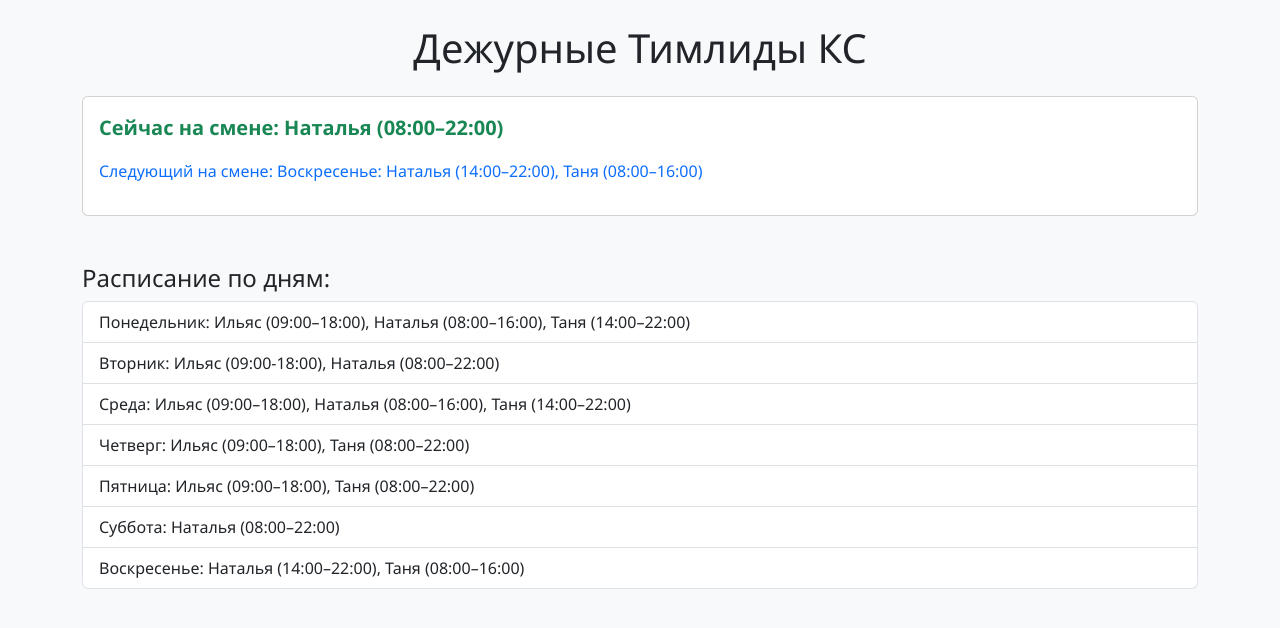
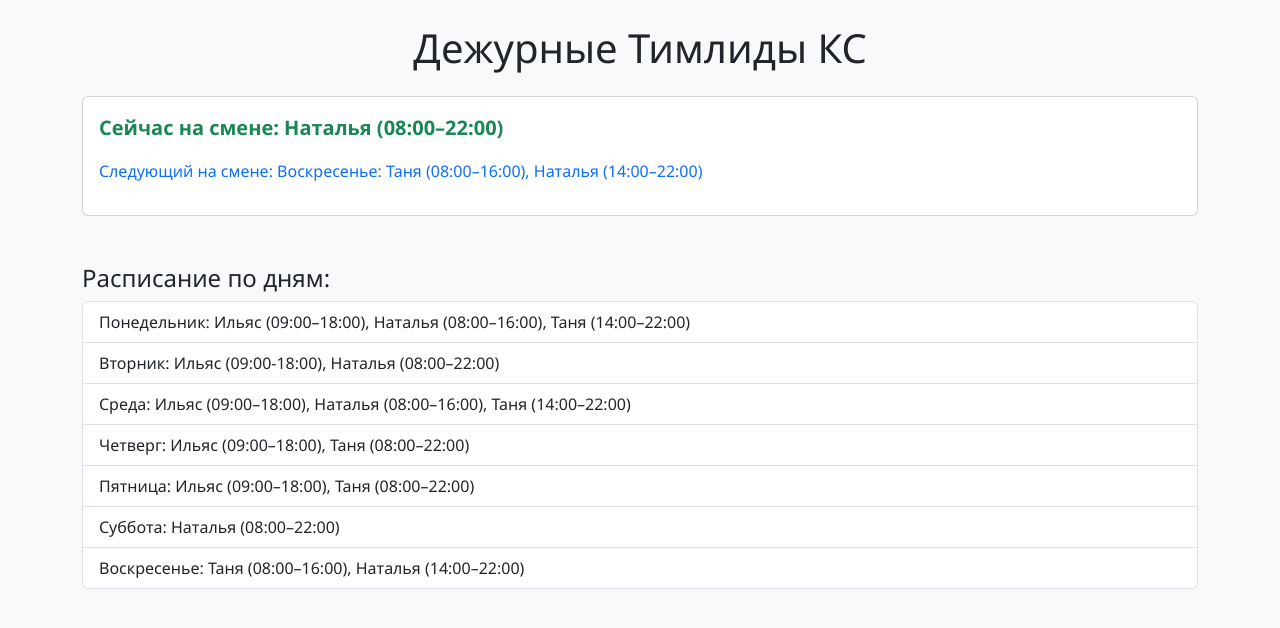
Before and after one commit to Crypto-Wolf-7/tl-cs-schedule, a plain HTML site: page index.html in a window 1280 px wide. Drawn offline with nearby package versions, Linux system fonts and the light colour scheme.

Commit message:
Update index.html

```diff
--- a/index.html
+++ b/index.html
@@ -52,7 +52,7 @@
       'Четверг': 'Ильяс (09:00–18:00), Таня (08:00–22:00)',
       'Пятница': 'Ильяс (09:00–18:00), Таня (08:00–22:00)',
       'Суббота': 'Наталья (08:00–22:00)',
-      'Воскресенье': 'Наталья (14:00–22:00), Таня (08:00–16:00)'
+      'Воскресенье': 'Таня (08:00–16:00), Наталья (14:00–22:00)'
     };
 
     const days = ['Воскресенье', 'Понедельник', 'Вторник', 'Среда', 'Четверг', 'Пятница', 'Суббота'];
```
